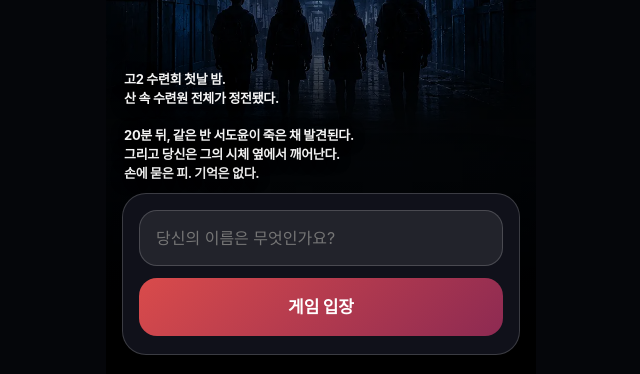
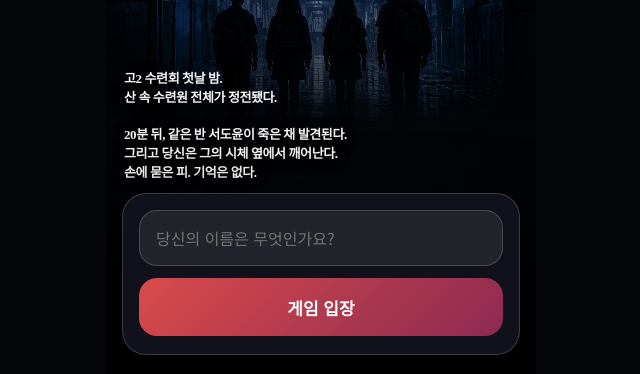
Before and after one commit to nur9ri-archive/blackout-20min-react, a React (Vite) app: page / in a window 1280 px wide. Shown: the part 423-797 px from the top of the page, without its empty margins (319-959 px from the left). Built offline with nearby package versions, Linux system fonts and the light colour scheme.

Commit message:
add web font

```diff
--- a/src/App.css
+++ b/src/App.css
@@ -1,3 +1,5 @@
+@import url("https://fonts.googleapis.com/css2?family=Noto+Sans+KR:wght@400;500;700;800;900&family=Noto+Serif+KR:wght@500;600;700;900&display=swap");
+
 :root {
   --bg: #07080d;
   --panel: rgba(10, 12, 20, 0.9);
@@ -25,7 +27,7 @@ body {
   justify-content: center;
   overflow-x: hidden;
   color: var(--text);
-  font-family: -apple-system, BlinkMacSystemFont, "Apple SD Gothic Neo", "Noto Sans KR", sans-serif;
+  font-family: "Noto Sans KR", -apple-system, BlinkMacSystemFont, sans-serif;
   background: #05060a;
 }
 
@@ -793,3 +795,28 @@ header {
   height: auto !important;
   object-fit: contain !important;
 }
+
+
+/* 정전 20분 웹폰트 적용 */
+.card p,
+.ending-card p,
+.main-copy {
+  font-family: "Noto Serif KR", serif !important;
+  font-weight: 600 !important;
+  letter-spacing: -0.4px !important;
+}
+
+.card h2,
+.choice-card h2,
+.ending-card h2,
+.ending-kicker {
+  font-family: "Noto Serif KR", serif !important;
+}
+
+button,
+input,
+.ghost,
+.progress,
+.name-field input {
+  font-family: "Noto Sans KR", sans-serif !important;
+}
```
